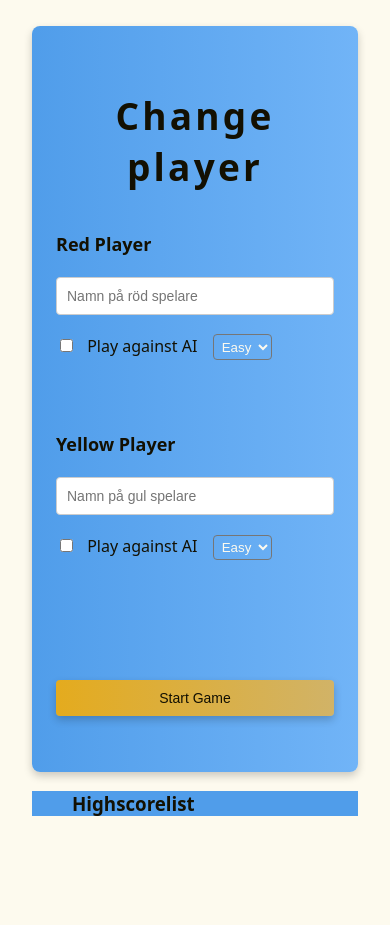
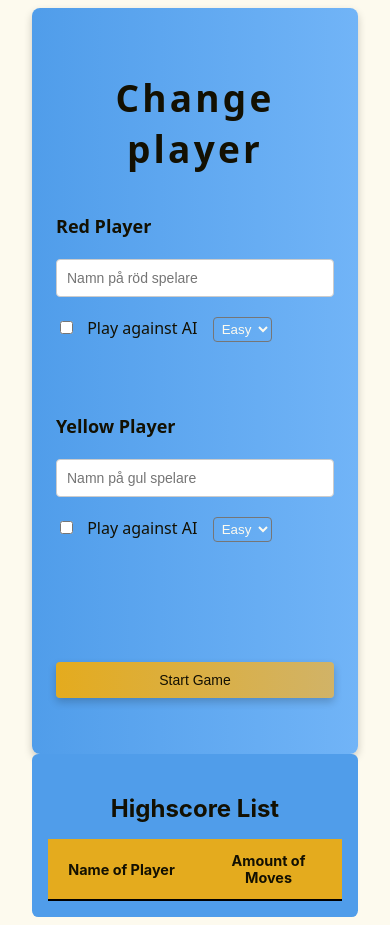
Before and after one commit to EricClasson/Connect_4_group_project, a React (Vite) app: page / in a window 390 px wide. Before the commit the page ends 860 px from the top, so only its background shows below. Built offline with nearby package versions, Linux system fonts and the light colour scheme.

Commit message:
Added css to highscore list

```diff
--- a/src/App.css
+++ b/src/App.css
@@ -7,8 +7,16 @@
     --accent: #509dea;
     --marker-red: #e41e1e;
     --marker-yellow: #f1ed88;
+}
 
+body {
+    font-family: system-ui, -apple-system, BlinkMacSystemFont, 'Segoe UI', Roboto, Oxygen, Ubuntu, Cantarell, 'Open Sans', 'Helvetica Neue',
+        sans-serif;
+    background-color: var(--background);
+    color: var(--text);
 }
+
+/* Board css styling*/
 
 .board {
     aspect-ratio: 2;
@@ -63,7 +71,7 @@
     background-color: var(--marker-yellow);
 }
 
-/* Added basic css for display, Dennis you are free to change styling */
+/* Player display css-- CHANGE later */
 
 .player-corner {
     position: absolute;
@@ -101,6 +109,8 @@
     color: yellow;
 }
 
+/* Gameover css-styling */
+
 .gameover-info {
     position: absolute;
     top: 50%;
@@ -129,24 +139,92 @@
     gap: 1rem;
 }
 
+/* CSS for higscorelist*/
 .highscore-list {
-  background-color: #509dea;
-
-.reset-btn {
-  height: 2rem;
-  border-radius: 1rem;
-}
-.newGame-btn {
-  height: 2rem;
-  border-radius: 1rem;
-}
-.reset-btn:hover {
-  background-color: var(--background);
-  border: 5px solid var(--text);
+    background-color: var(--accent);
+    border-radius: 0.4rem;
+    padding: 1.1rem;
+    max-width: 31rem;
+    margin: 0 auto;
+    font-family: 'System UI', -apple-system, BlinkMacSystemFont, 'Segoe UI', Roboto, 'Helvetica Neue', Arial, sans-serif;
 }
 
-.newGame-btn:hover {
+.highscore-list h3 {
+    text-align: center;
+    font-size: 1.5em;
+    color: var(--text);
+    margin-bottom: 1rem;
+}
+
+.highscore-list table {
+    width: 100%;
+    border-collapse: collapse;
+    table-layout: auto;
+}
+
+.highscore-list th {
+    background-color: var(--primary);
+    color: var(--text);
+    padding: 1rem;
+    text-align: center;
+    font-weight: bold;
+    border-bottom: 2px solid #000000;
+    position: sticky;
+    top: 0;
+    z-index: 1;
+}
+
+.highscore-list td {
+    padding: 1rem;
+    border-bottom: 1px solid #000000;
+    white-space: nowrap;
+    overflow: hidden;
+}
+
+.highscore-list tr {
     background-color: var(--background);
-  border: 5px solid var(--text);
+}
 
+.highscore-list tr:hover {
+    background-color: var(--primary);
 }
+
+.highscore-list tbody {
+    counter-reset: rowNumber;
+}
+
+.highscore-list tbody td:first-child::before {
+    content: counter(rowNumber);
+    counter-increment: rowNumber;
+    display: inline-block;
+    text-align: center;
+    font-weight: bold;
+    margin-right: 1rem;
+}
+
+.highscore-moves {
+    text-align: center;
+}
+
+.highscore-list thead,
+.highscore-list tbody tr {
+    display: table;
+    width: 100%;
+    table-layout: fixed;
+}
+
+@media (max-width: 768px) {
+    .highscore-list {
+        padding: 1rem;
+    }
+
+    .highscore-list th {
+        font-size: 0.9em;
+        padding: 0.8rem;
+    }
+
+    .highscore-list td {
+        font-size: 0.8em;
+        padding: 0.6rem;
+    }
+}
--- a/src/App.tsx
+++ b/src/App.tsx
@@ -33,11 +33,7 @@ function App() {
   const { board, playerRed, playerYellow } = state;
 
   useEffect(() => {
-    if (
-      playerYellow?.isAI &&
-      board.currentPlayer === 'Yellow' &&
-      !board.gameOver
-    ) {
+    if (playerYellow?.isAI && board.currentPlayer === 'Yellow' && !board.gameOver) {
       setTimeout(() => playerYellow.makeAIMove(board), COMPUTER_DELAY);
     }
     if (playerRed?.isAI && board.currentPlayer === 'Red' && !board.gameOver) {
@@ -65,28 +61,20 @@ function App() {
       return;
     }
 
-    if (
-      !playAgainstYellowAiEasy.checked &&
-      !isNameValid(playerYellowInput.value)
-    ) {
+    if (!playAgainstYellowAiEasy.checked && !isNameValid(playerYellowInput.value)) {
       alert('Please enter a valid name for the Yellow player.');
       return;
     }
 
     if (playAgainstRedAiEasy.checked) {
-      state.playerRed =
-        playAgainstRedAiHard.value === 'easy'
-          ? new EasyAIClass('AI Red', 'Red')
-          : new HardAIClass('AI Red', 'Red');
+      state.playerRed = playAgainstRedAiHard.value === 'easy' ? new EasyAIClass('AI Red', 'Red') : new HardAIClass('AI Red', 'Red');
     } else {
       state.playerRed = new PlayerClass(playerRedInput.value, 'Red');
     }
 
     if (playAgainstYellowAiEasy.checked) {
       state.playerYellow =
-        playAgainstYellowAiHard.value === 'easy'
-          ? new EasyAIClass('AI Yellow', 'Yellow')
-          : new HardAIClass('AI Yellow', 'Yellow');
+        playAgainstYellowAiHard.value === 'easy' ? new EasyAIClass('AI Yellow', 'Yellow') : new HardAIClass('AI Yellow', 'Yellow');
     } else {
       state.playerYellow = new PlayerClass(playerYellowInput.value, 'Yellow');
     }
@@ -98,15 +86,12 @@ function App() {
 
   const CreatePlayer = () => {
     return (
+      <>
         <form className="modal" onSubmit={registerName}>
           <h2>Change player</h2>
           <div className="player-selection">
             <label>Red Player</label>
-          <input
-            type="text"
-            name="playerRed"
-            placeholder="Namn på röd spelare"
-          />
+            <input type="text" name="playerRed" placeholder="Namn på röd spelare" />
           </div>
           <label>
             <input type="checkbox" name="playAgainstRedAi" /> Play against AI
@@ -117,11 +102,7 @@ function App() {
           </select>
           <div className="player-selection">
             <label>Yellow Player</label>
-          <input
-            type="text"
-            name="playerYellow"
-            placeholder="Namn på gul spelare"
-          />
+            <input type="text" name="playerYellow" placeholder="Namn på gul spelare" />
           </div>
           <label>
             <input type="checkbox" name="playAgainstYellowAi" /> Play against AI
@@ -134,18 +115,16 @@ function App() {
             <button type="submit">Start Game</button>
           </section>
         </form>
+        <ViewHighScoreList />
+      </>
     );
   };
 
-
-
   const highScore = (name: string, moves: number) => {
-    const highscores = JSON.parse(
-      localStorage.getItem('highscores') || '[]'
-    ) as { name: string; moves: number }[];
+    const highscores = JSON.parse(localStorage.getItem('highscores') || '[]') as { name: string; moves: number }[];
 
     highscores.push({ name, moves });
-    highscores.sort((a, b) => a.moves - b.moves);
+    highscores.sort((a, b) => a.moves - b.moves).slice(0, 10);
 
     localStorage.setItem('highscores', JSON.stringify(highscores));
   };
@@ -154,13 +133,9 @@ function App() {
 
   useEffect(() => {
     if (board.gameOver && board.winner && !scoreUpdated) {
-      let winnerName =
-        state.board.winner === 'Red' ? playerRed!.name : playerYellow!.name;
+      let winnerName = state.board.winner === 'Red' ? playerRed!.name : playerYellow!.name;
 
-      let winnerMoves =
-        state.board.winner === 'Yellow'
-          ? board.moveCounterRed
-          : board.moveCounterYellow;
+      let winnerMoves = state.board.winner === 'Yellow' ? board.moveCounterRed : board.moveCounterYellow;
       highScore(winnerName, winnerMoves);
 
       setScoreUpdated(true);
@@ -168,23 +143,30 @@ function App() {
   }, [board.gameOver, board.winner, scoreUpdated]);
 
   const ViewHighScoreList = () => {
-    const highscoresData = JSON.parse(
-      localStorage.getItem('highscores') || '[]'
-    ) as { name: string; moves: number }[];
-
+    const highscoresData = JSON.parse(localStorage.getItem('highscores') || '[]') as { name: string; moves: number }[];
+    const sortedHighscores = highscoresData.sort((a, b) => a.moves - b.moves).slice(0, 10);
     return (
-      <ul className="highscore-list">
-        <h3>Highscorelist</h3>
-        {highscoresData.map((list, index) => (
-          <li key={index}>
-            <p>Name on player: {list.name}</p>
-            <p>Amount moves for win: {list.moves}</p>
-          </li>
+      <div className="highscore-list">
+        <h3>Highscore List</h3>
+        <table>
+          <thead>
+            <tr>
+              <th>Name of Player</th>
+              <th>Amount of Moves</th>
+            </tr>
+          </thead>
+          <tbody>
+            {sortedHighscores.map((list, index) => (
+              <tr key={index}>
+                <td>{list.name}</td>
+                <td className=" highscore-moves">{list.moves}</td>
+              </tr>
             ))}
-      </ul>
+          </tbody>
+        </table>
+      </div>
     );
   };
-
 
   const handleResetGame = () => {
     board.resetBoard();
@@ -205,30 +187,12 @@ function App() {
 
             <div className="winner-display">
               {' '}
-              <h3
-                className={
-                  state.board.winner === ''
-                    ? ''
-                    : state.board.winner === 'Red'
-                    ? 'red-text'
-                    : 'yellow-text'
-                }
-              >
+              <h3 className={state.board.winner === '' ? '' : state.board.winner === 'Red' ? 'red-text' : 'yellow-text'}>
                 {' '}
                 ({state.board.winner})
               </h3>
-              <h3
-                className={
-                  state.board.winner === ''
-                    ? ''
-                    : state.board.winner === 'Red'
-                    ? 'red-text'
-                    : 'yellow-text'
-                }
-              >
-                {state.board.winner === 'Red'
-                  ? playerRed!.name
-                  : playerYellow!.name}
+              <h3 className={state.board.winner === '' ? '' : state.board.winner === 'Red' ? 'red-text' : 'yellow-text'}>
+                {state.board.winner === 'Red' ? playerRed!.name : playerYellow!.name}
               </h3>
             </div>
           </>
@@ -252,17 +216,8 @@ function App() {
 
   return (
     <>
-      {!playerRed || !playerYellow ? (
-        <CreatePlayer />
-      ) : (
-        board.render(playerRed, playerYellow)
-      )}
-      <ViewHighScoreList />
-      {!board.gameOver ? (
-        <div className="game-currentplayer"></div>
-      ) : (
-        <ViewWinner />
-      )}
+      {!playerRed || !playerYellow ? <CreatePlayer /> : board.render(playerRed, playerYellow)}
+      {!board.gameOver ? <div className="game-currentplayer"></div> : <ViewWinner />}
     </>
   );
 }
```
Also changed, not shown: src/styles/registerCreatePlayer.css (indentation only). Lines whose indentation alone changed are shown as unchanged.
